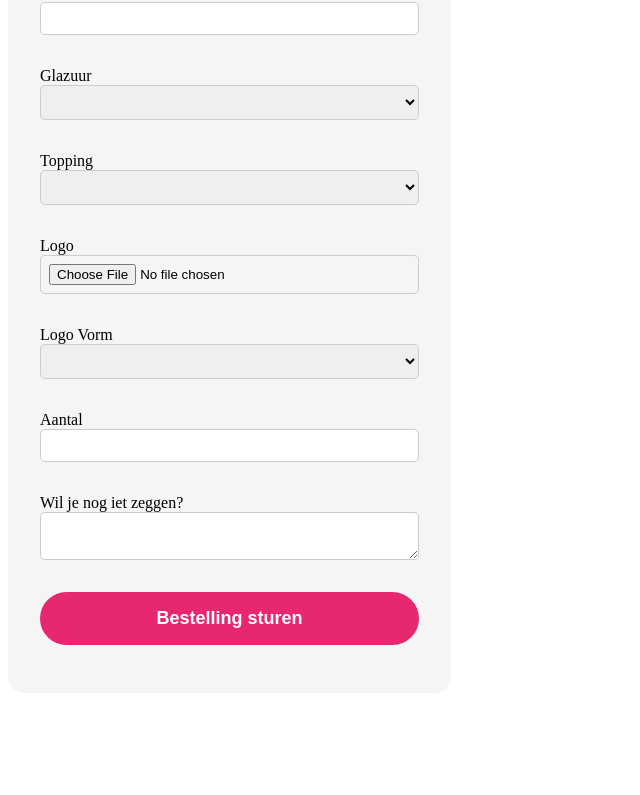
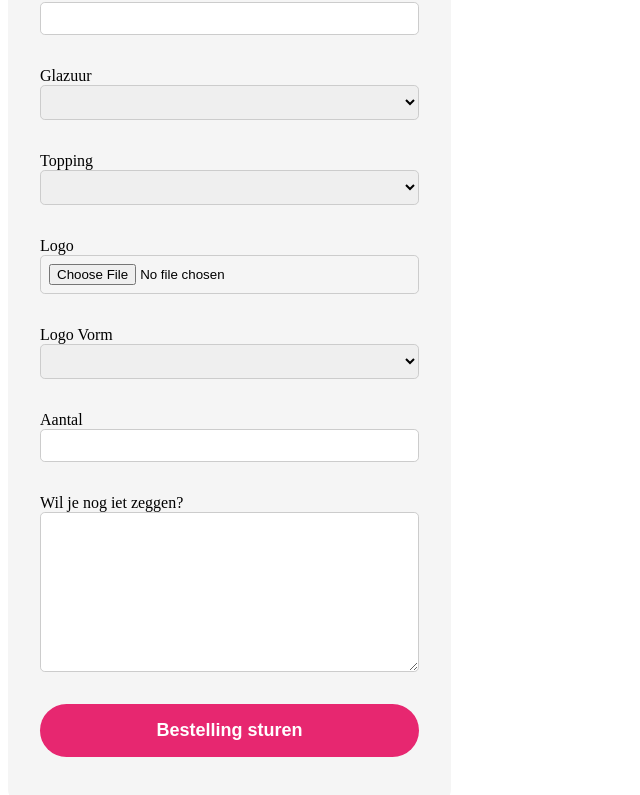
Before and after one commit to ZienabAlr/DonutelloFronVue, a Vue app in the folder Donutello/: page / in a window 1280 px wide. Shown: the part 625-1420 px from the top of the page, without its empty margins (0-640 px from the left). Before the commit the page ends 1350 px from the top, so only its background shows below. Built offline with nearby package versions, Linux system fonts and the light colour scheme.

Commit message:
style: padding added to inputPadding and textereaPadding classes

```diff
--- a/Donutello/src/components/DonutOrder.vue
+++ b/Donutello/src/components/DonutOrder.vue
@@ -11,17 +11,17 @@ import {onMounted, reactive, ref} from 'vue';
 
         <div class="infoLabel">
             <label for="name">Bedrijfsnaam</label>
-            <input type="text" id="name" v-model="name">
+            <input class ="inputs inputPadding" type="text" id="name" v-model="name">
         </div>
 
         <div class="infoLabel">
             <label for="email">Email</label>
-            <input type="email" id="email" v-model="email">
+            <input class ="inputs inputPadding" type="email" id="email" v-model="email">
         </div>
 
         <div class="infoLabel">
             <label for="phone">Telefoonnummer</label>
-            <input type="tel" id="phone" v-model="phone">
+            <input class ="inputs inputPadding" type="tel" id="phone" v-model="phone">
         </div>
 
     </div>
@@ -31,13 +31,13 @@ import {onMounted, reactive, ref} from 'vue';
 
         <div class="infoLabel">
             <label for="donut">Donut Naam</label>
-            <input type="text" id="donut" v-model="donut">
+            <input class ="inputs inputPadding" type="text" id="donut" v-model="donut">
 
         </div>
 
         <div class="infoLabel">
             <label for="glaze">Glazuur</label>
-            <select id="glaze" v-model="donut">
+            <select class ="inputs inputPadding" id="glaze" v-model="donut">
 
                 <option disabled value="">Kies een glazuur</option>
                 <option>Chocolade</option>
@@ -50,7 +50,7 @@ import {onMounted, reactive, ref} from 'vue';
 
         <div class="infoLabel">
             <label for="toppings">Topping</label>
-            <select id="toppings" v-model="donut">
+            <select class ="inputs inputPadding" id="toppings" v-model="donut">
 
                 <option disabled value="">Kies een topping</option>
                 <option>Sprinkels Sweet Heaven</option>
@@ -63,12 +63,12 @@ import {onMounted, reactive, ref} from 'vue';
 
         <div class="infoLabel">
             <label for="logo">Logo</label>
-            <input type="file" id="file">
+            <input class ="inputs inputPadding" type="file" id="file">
         </div>
 
         <div class="infoLabel">
             <label for="logoshape">Logo Vorm</label>
-            <select id="logoshape" v-model="donut">
+            <select class ="inputs inputPadding" id="logoshape" v-model="donut">
 
                 <option disabled value="">Kies een vorm</option>
                 <option>Rechthoek</option>
@@ -82,12 +82,12 @@ import {onMounted, reactive, ref} from 'vue';
 
         <div class="infoLabel">
             <label for="amount">Aantal</label>
-            <input type="text" id="donut" v-model="donut">
+            <input class ="inputs inputPadding" type="text" id="donut" v-model="donut">
         </div>
 
         <div class="infoLabel">
             <label for="note">Wil je nog iet zeggen?</label>
-            <textarea id="note" v-model="note"></textarea>
+            <textarea class ="inputs textereaPadding" id="note" v-model="note"></textarea>
         </div>
 
     </div>
@@ -109,7 +109,7 @@ import {onMounted, reactive, ref} from 'vue';
     background-color: #f5f5f5;
     padding: 2rem;
     border-radius: 1rem;
-    margin: 2rem 0;
+    margin: 2rem 0 0 0;
 }
 .formulier {
     display: flex;
@@ -126,12 +126,22 @@ import {onMounted, reactive, ref} from 'vue';
     margin: 1rem 0;
 }
 
-input, select, textarea {
+.inputs {
     padding: 0.5rem;
     border-radius: 0.3rem;
     border: 1px solid #ccc;
     outline: none;
 }
+
+.inputPadding {
+    padding: 0.5rem;
+}
+
+.textereaPadding {
+    padding: 4rem 0.5rem;
+
+}
+
 
 .btn {
     color: #fff;
```
